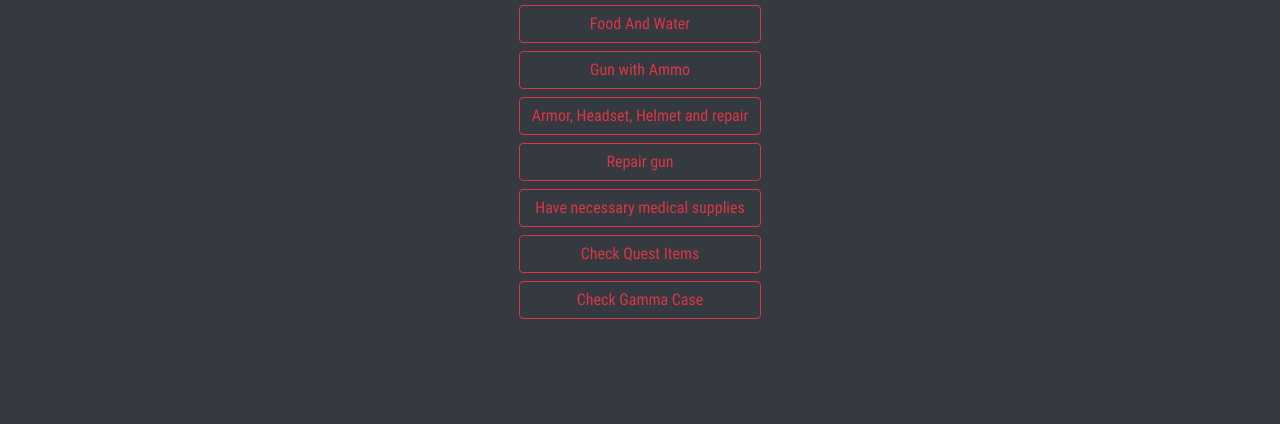
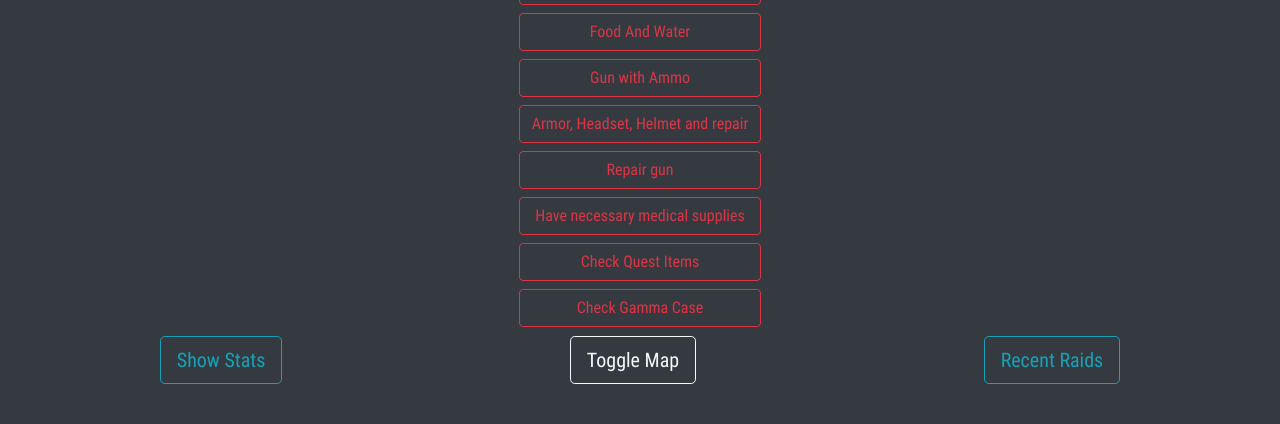
Before and after one commit to Lekashi/Ready-EFT, a plain HTML site: page index.html in a window 1280 px wide. Shown: the part 434-858 px from the top of the page. Before the commit the page ends 800 px from the top, so only its background shows below. Drawn offline with nearby package versions, Linux system fonts and the light colour scheme.

Commit message:
Added Missing HTML code

```diff
--- a/index.html
+++ b/index.html
@@ -22,7 +22,11 @@
             <button class="btn btn-outline-primary mt-2 mb-3" id="joinGroup">Join a group</button>
         </div>
     </nav>
-    <ul class="checklist">
+    <div id="mainPage">
+        <div id="stat1">
+            <h2 id="timeOfRaid"></h2>
+        </div>
+        <div class="checklist">
             <div id="checkItems">
                 <h2>Checklist</h2>
                 <li class="btn btn-outline-danger mb-2" id="checklistitem1">Healed Character</li>
@@ -42,7 +46,17 @@
                 <button class="btn btn-outline-info btn-lg mb-2" id="raidReset">Canceled Queue</button>
             </div>
             <li class="btn btn-outline-danger mb-2" id="startMatchBtn">Start Matching</li>
-    </ul>
+        </div>
+        <div class="stat2">
+            <h4 id="deployingTime"></h4>
+        </div>
+    </div>
+
+    <div id="secondaryBtns">
+        <button class="btn btn-outline-info btn-lg mb-4"  id="showStats">Show Stats</button>
+        <button class="btn btn-outline-light btn-lg mb-4" id="toggleMapBtn">Toggle Map</button>
+        <button class="btn btn-outline-info btn-lg mb-4"  id="pastRaids">Recent Raids</button>
+    </div>
 
     <div id="carouselExampleFade" class="carousel slide carousel-fade" data-ride="carousel">
         <div class="carousel-inner">
```
Also changed, not shown: 1 other file. Lines whose indentation alone changed are shown as unchanged.
